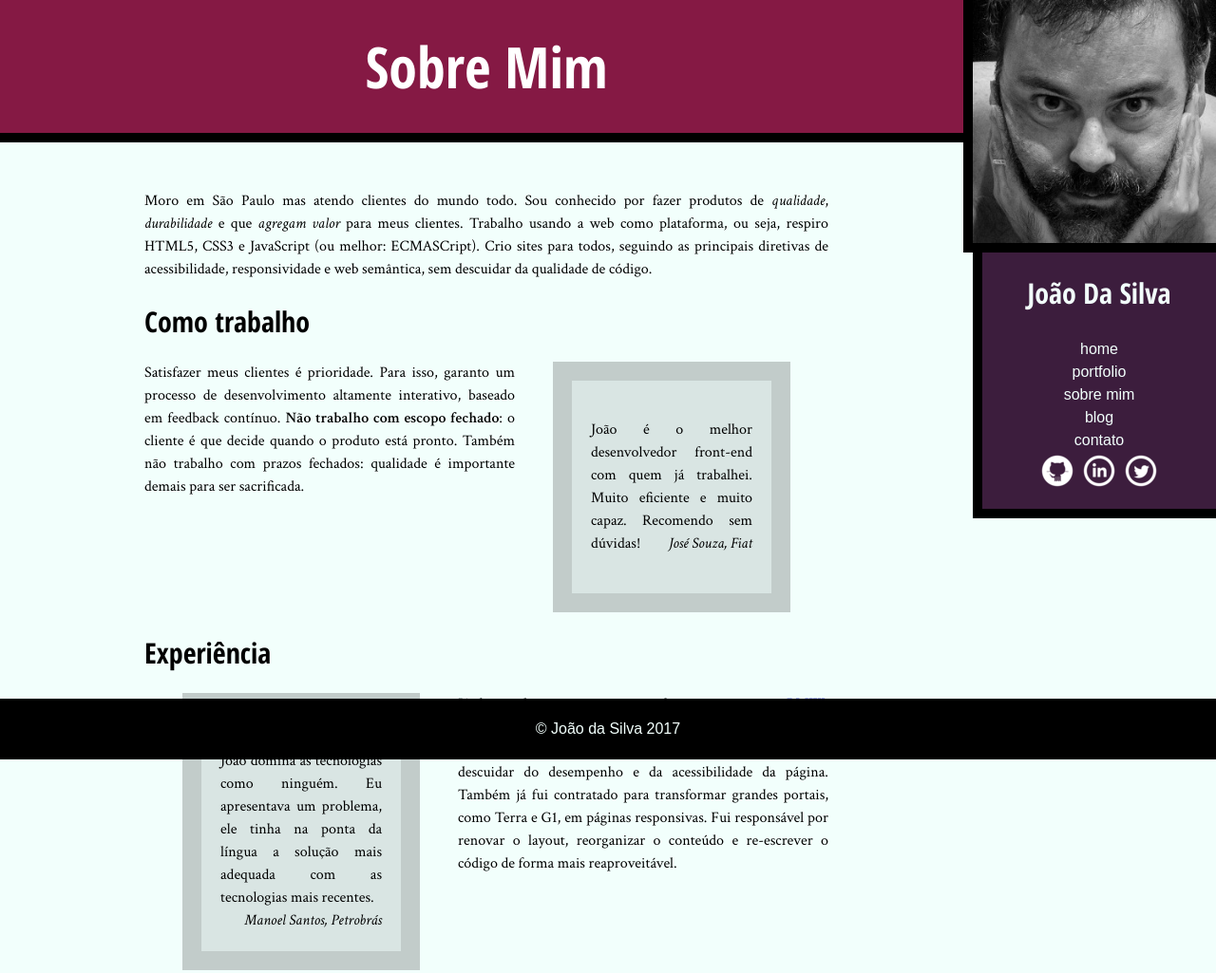
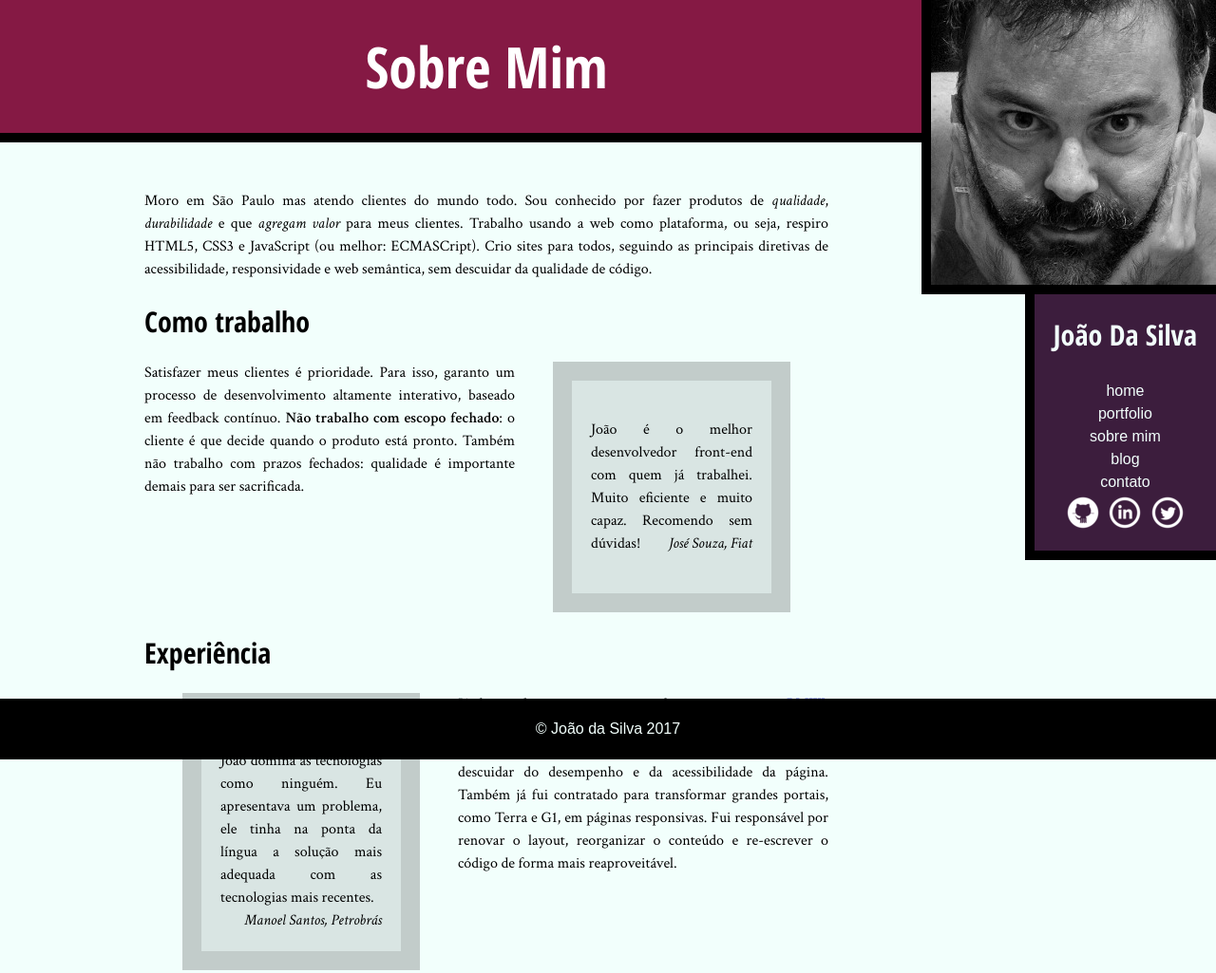
Before and after one commit to jorgeLuizChaves/html-css-part1, a plain HTML site: page bio.html in a window 1280 px wide. Shown: the top 1025 px of the page at 95% size. Drawn offline with Linux system fonts and the light colour scheme.

Commit message:
fixbug - menu and profile pic

```diff
--- a/bio.html
+++ b/bio.html
@@ -48,8 +48,8 @@ Também já fui contratado para transformar grandes portais, como Terra e G1, em
 <p>Procuro repassar meu conhecimento para a comunidade. Para isso, já dei diversas palestras e mantenho um blog.</p>
 </div>
 </main>
-<img src="img/eu.jpg" alt="imagem do Joao da Silva">
-<aside>
+<img class="img-profile" src="img/eu.jpg" alt="imagem do Joao da Silva">
+<aside class="nav-page">
     <h1>João da Silva</h1>
     <nav>
         <ul>
--- a/css/bio.css
+++ b/css/bio.css
@@ -80,21 +80,21 @@ aside {
     text-align: center;
 }
 
-img {
+.img-profile {
     position: absolute;
     top: 0;
     right: 0;
 }
 
-aside {
+.nav-page {
     position: relative;
-    top: 266px;
+    top: 310px;
     right: 0;
 }
 
 aside, img {
     float: right;
-    width: 20%;
+    /*width: 20%;*/
     border-bottom: 10px solid #000;
     border-left: 10px solid #000;
 }
```
